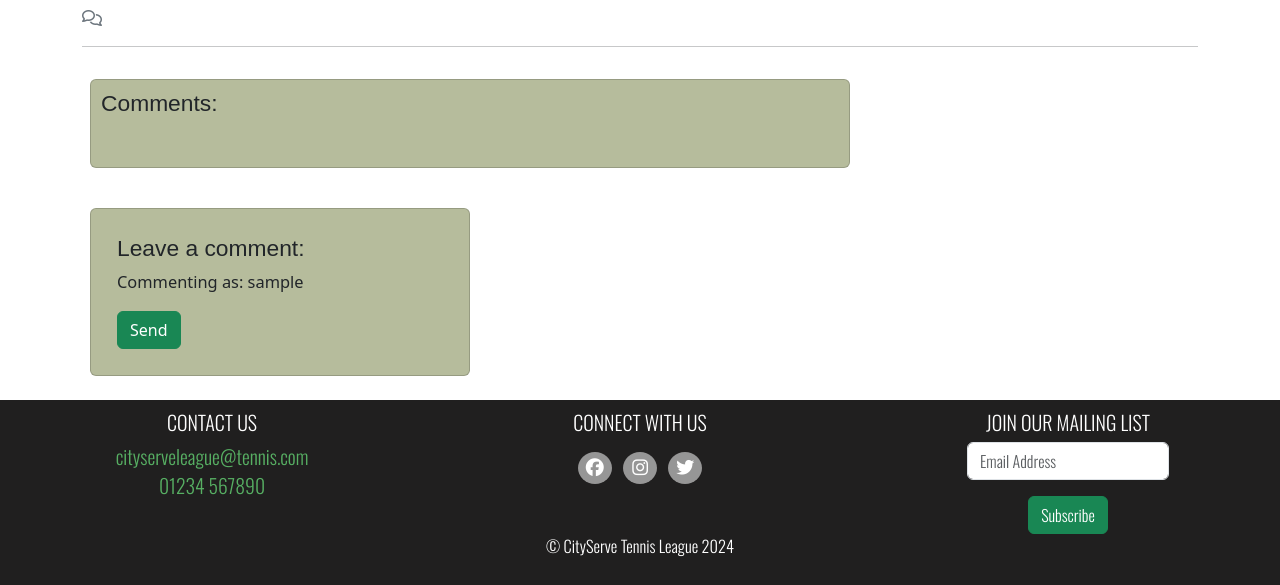
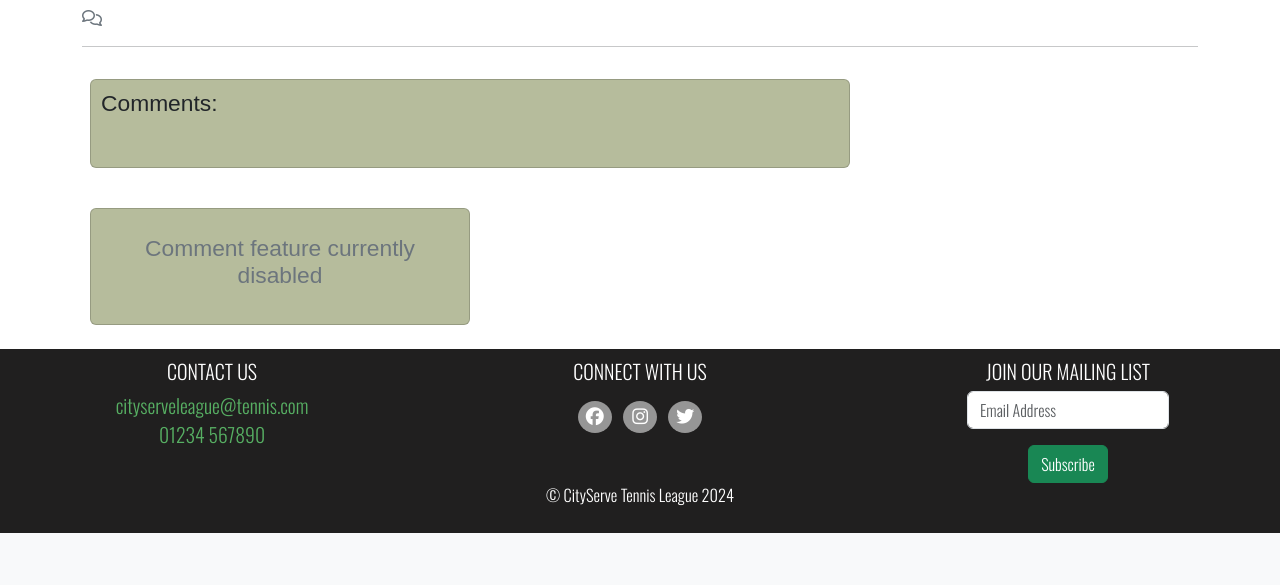
Before and after one commit to AJMCoder/Project-4, a Django app: a page that uses templates/base.html in a window 1280 px wide. Shown: the part 392-977 px from the top of the page. After the commit the page ends 925 px from the top, so only its background shows below. Run offline with Django 5.2, Linux system fonts and the light colour scheme; a user stored in the database is signed in; tables that the repository leaves empty hold one stand-in row (values such as "Sample post"); some libraries are stand-ins or nearby versions; some web fonts are replaced.

Commit message:
Disabled comment feature due to bug not allowing crispy forms text box to appear. Remove obsolete modal.

```diff
--- a/events/templates/events/event_detail.html
+++ b/events/templates/events/event_detail.html
@@ -67,17 +67,15 @@
         </div>
         </div>
         <div class="col-md-4 card mb-4 mt-3 flex-shrink-1">
-            <div class="card-body">
+            <div class="card-body text-center text-secondary">
                 {% if user.is_authenticated %}
-                <h3>Leave a comment:</h3>
-                <p>Commenting as: {{ user.username }}</p>
+                <h3>Comment feature currently disabled</h3>
                 <form id="commentForm" method="post"></form>
                     {% csrf_token %}
                     {{ comment_form|crispy }}
-                    <button id="submitButton" type="submit" class="btn btn-success form-btn">Send</button>
                 </form>
                 {% else %}
-                <p>Log in to leave a comment</p>
+                <p>Comment feature currently disabled</p>
                 {% endif %}
             </div>
         </div>
--- a/templates/base.html
+++ b/templates/base.html
@@ -38,7 +38,7 @@
     <link href="https://cdn.jsdelivr.net/npm/bootstrap@5.3.2/dist/css/bootstrap.min.css" rel="stylesheet" integrity="sha384-T3c6CoIi6uLrA9TneNEoa7RxnatzjcDSCmG1MXxSR1GAsXEV/Dwwykc2MPK8M2HN" crossorigin="anonymous">
 
     <!-- CSS -->
-    <link rel="stylesheet" href="/static/css/styles.css" type="text/css" />
+    <link rel="stylesheet" href="/static/css/styles.css" type="text/css">
 
     <!-- Jquery -->
     <script src="https://code.jquery.com/jquery-3.7.1.js" integrity="sha256-eKhayi8LEQwp4NKxN+CfCh+3qOVUtJn3QNZ0TciWLP4=" crossorigin="anonymous"></script>
@@ -181,65 +181,7 @@
         </div>
         <p class="footer-copyright container-fluid">© CityServe Tennis League 2024</p>
     </footer>
-    <!-- Modal -->
-    <div class="modal fade" id="loginModal" aria-hidden="true" aria-labelledby="exampleModalToggleLabel" tabindex="-1">
-        <div class="modal-dialog modal-dialog-centered">
-          <div class="modal-content">
-            <div class="modal-header">
-              <h5 class="modal-title" id="exampleModalToggleLabel">Login to view account</h5>
-              <button type="button" class="btn-close" data-bs-dismiss="modal" aria-label="Close"></button>
-            </div>
-            <div class="modal-body">
-                <form>
-                    <div class="mb-3">
-                      <label for="exampleInputEmail1" class="form-label">Email address</label>
-                      <input type="email" class="form-control" id="exampleInputEmail1" aria-describedby="emailHelp">
-                      <div id="emailHelp" class="form-text">We'll never share your email with anyone else.</div>
-                    </div>
-                    <div class="mb-3">
-                      <label for="password" class="form-label">Password</label>
-                      <input type="password" class="form-control" id="password">
-                    </div>
-                    <button type="login" class="btn btn-success">Login</button>
-                  </form>
-            </div>
-            <div class="modal-footer">
-              <button class="btn btn-primary" data-bs-target="#exampleModalToggle2" data-bs-toggle="modal" data-bs-dismiss="modal">Create account</button>
-            </div>
-          </div>
-        </div>
-      </div>
-      <div class="modal fade" id="exampleModalToggle2" aria-hidden="true" aria-labelledby="exampleModalToggleLabel2" tabindex="-1">
-        <div class="modal-dialog modal-dialog-centered">
-          <div class="modal-content">
-            <div class="modal-header">
-              <h5 class="modal-title" id="exampleModalToggleLabel2">Create an account</h5>
-              <button type="button" class="btn-close" data-bs-dismiss="modal" aria-label="Close"></button>
-            </div>
-            <div class="modal-body">
-                <form>
-                    <div class="mb-3">
-                      <label for="exampleInputEmail1" class="form-label">Email address</label>
-                      <input type="email" class="form-control" id="exampleInputEmail1" aria-describedby="emailHelp">
-                      <div id="emailHelp" class="form-text">We'll never share your email with anyone else.</div>
-                    </div>
-                    <div class="mb-3">
-                      <label for="password" class="form-label">Password</label>
-                      <input type="password" class="form-control" id="password">
-                    </div>
-                    <div class="mb-3">
-                        <label for="repeatPassword" class="form-label">Repeat Password</label>
-                        <input type="password" class="form-control" id="repeatPassword">
-                      </div>
-                    <button type="create" class="btn btn-success">Create</button>
-                  </form>
-            </div>
-            <div class="modal-footer">
-              <button class="btn btn-danger" data-bs-target="#exampleModalToggle" data-bs-toggle="modal" data-bs-dismiss="modal">Cancel</button>
-            </div>
-          </div>
-        </div>
-      </div>
+
     <!-- JavaScript -->
     <script src="{% static 'js/script.js' %}"></script>
     <!-- Bootstrap JS -->
```
